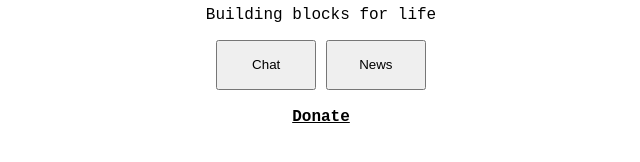
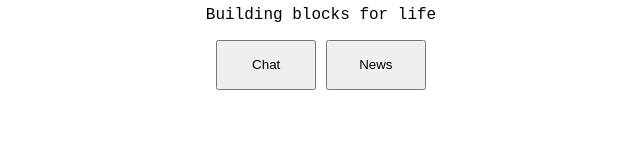
Before and after one commit to muxyz/website, a Jekyll site: the page built from index.md, in a window 1280 px wide. Shown: the part 178-340 px from the top of the page, without its empty margins (319-959 px from the left). Built offline with Jekyll 4.4.1, drawn with Linux system fonts in a browser that asks for light colours.

Commit message:
Update index.md

```diff
--- a/index.md
+++ b/index.md
@@ -6,6 +6,4 @@ description: "Building blocks for life"
 <center>
   <a href="https://chat.mu.xyz"><button style="height: 50px; width: 100px; cursor: pointer;">Chat</button></a>
   <a href="https://news.mu.xyz"><button style="height: 50px; width: 100px; cursor: pointer;">News</button></a>
-<br><br>
-<a href="https://github.com/sponsors/muxyz">Donate</a>
 </center>
```
